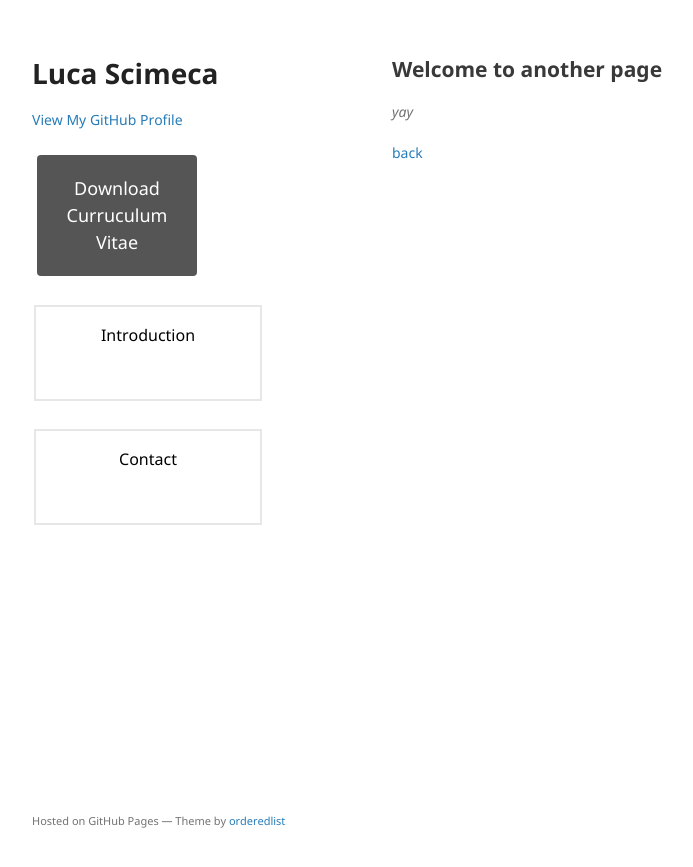
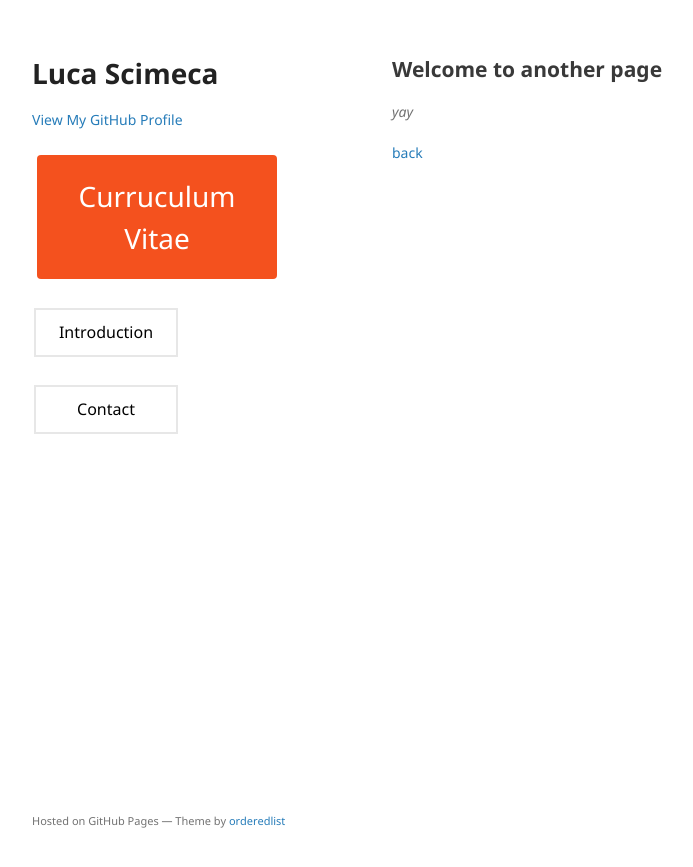
Before and after one commit to lucascimeca/lucascimeca.github.io, a Jekyll site: the page built from another-page.md, in a window 1280 px wide. Shown: the top 867 px of the page, without its empty margins (178-871 px from the left). Built offline with Jekyll 4.4.1, drawn with Linux system fonts in a browser that asks for light colours; the repository's description, which GitHub fills in, is left out; our own code applies the rules of GitHub Pages for plain Markdown files.

Commit message:
Update default.html

```diff
--- a/_layouts/default.html
+++ b/_layouts/default.html
@@ -6,13 +6,13 @@
     .button-interactive {
       display: inline-block;
       border-radius: 4px;
-      background-color: #555555;
+      background-color: #f4511e;
       border: none;
-      color: white;
+      color: #FFFFFF;
       text-align: center;
-      font-size: 18px;
+      font-size: 28px;
       padding: 20px;
-      width: 120px;
+      width: 200px;
       transition: all 0.5s;
       cursor: pointer;
       margin: 5px;
@@ -47,7 +47,7 @@
         background-color: #4CAF50; /* Green */
         border: none;
         color: white;
-        padding: 16px 32px;
+        padding: 10px 20px;
         text-align: center;
         text-decoration: none;
         display: inline-block;
@@ -56,8 +56,8 @@
         -webkit-transition-duration: 0.4s; /* Safari */
         transition-duration: 0.4s;
         cursor: pointer;
-        width: 160px;
-        height: 60px;
+        width: 100px;
+        height: 25px;
     }
     .button-hover {
         background-color: white;
@@ -86,7 +86,7 @@
         <p>{{ site.description | default: site.github.project_tagline }}</p>
 
           <p class="view"><a href="{{ site.github.owner_url }}">View My GitHub Profile</a></p>
-          <p><a href="" class="button-interactive" style="vertical-align:middle">Download </br>Curruculum Vitae </a></p>
+          <p><a href="" class="button-interactive" style="vertical-align:middle">Curruculum Vitae</a></p>
           <p><a href="#-introduction" class="button-hover" style="vertical-align:middle">Introduction</a></p>
         <p><a href="#-contact" class="button-hover" style="vertical-align:middle">Contact</a></p>
 
```
